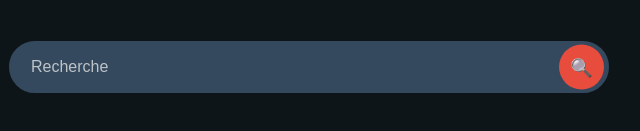
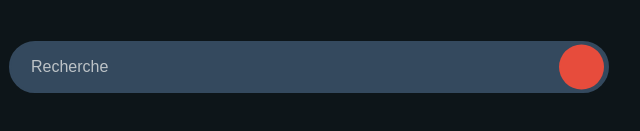
Before and after one commit to Lunkht/nruubsearch.io, a plain HTML site: page index.html in a window 1280 px wide. Shown: the part 377-508 px from the top of the page, 331-971 px from the left. Drawn offline with Linux system fonts and the light colour scheme.

Commit message:
style: remove emoji from search button

```diff
--- a/index.html
+++ b/index.html
@@ -13,7 +13,7 @@
             <h1>nruub</h1>
             <div class="search-bar">
                 <input type="text" id="search-input" placeholder="Recherche">
-                <button id="search-button">🔍</button>
+                <button id="search-button"></button>
             </div>
         </div>
         <div class="results-section">
```
